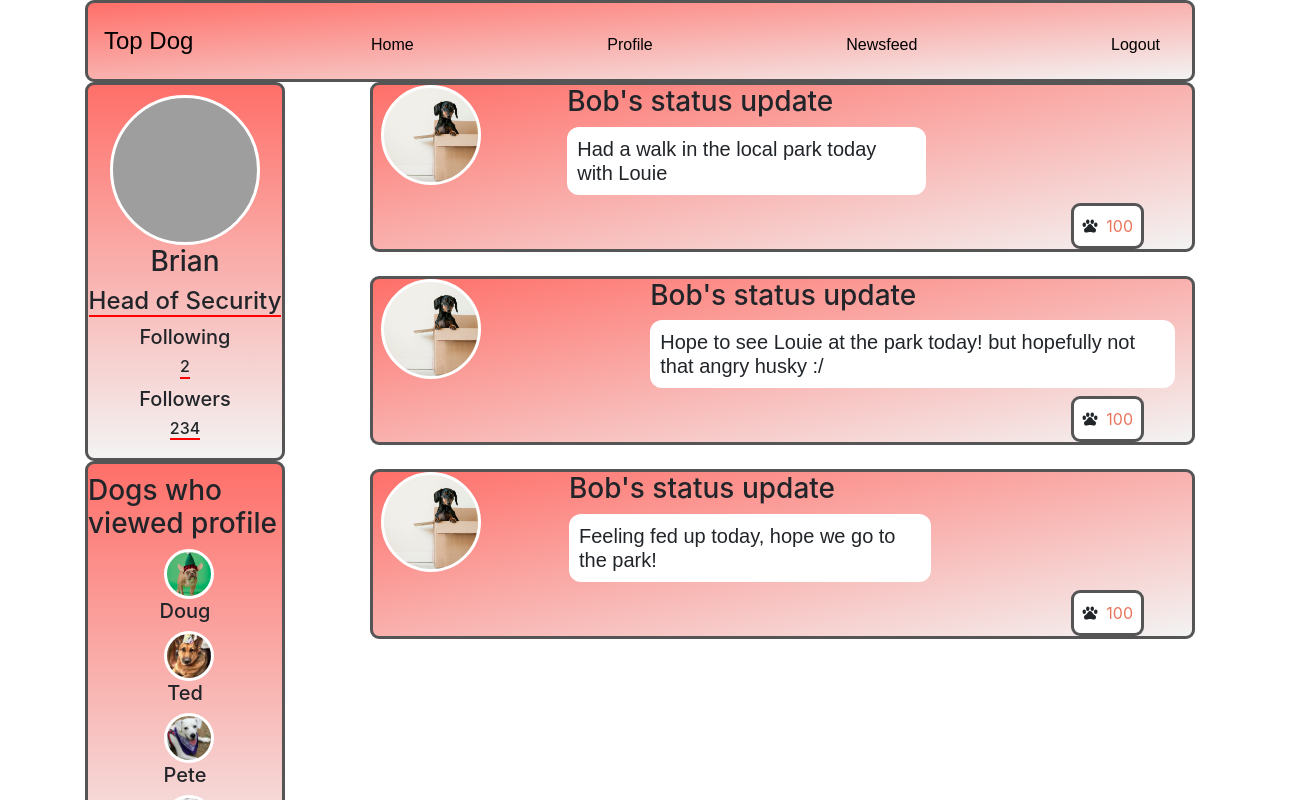
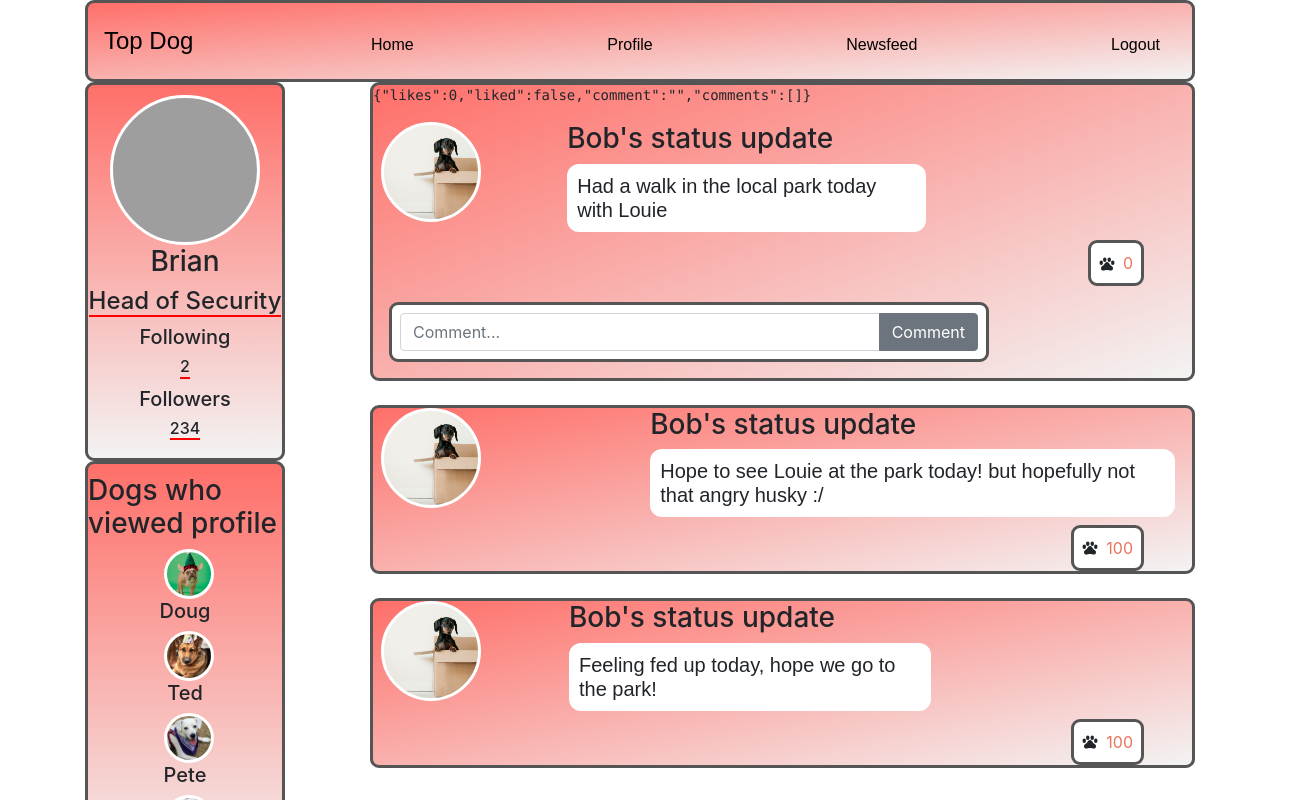
Before and after one commit to deltadesign/topdog, a React (Create React App) app: page / in a window 1280 px wide. Both pictures are taken after typing "Sample", "Sample123" into the empty fields and a click on the button "Submit". Shown: the top 800 px of the page, 1310 px wide, since content can reach past the window. Built offline with nearby package versions, Linux system fonts and the light colour scheme; grey boxes are pictures that could not be loaded.

Commit message:
Added likes and comments to posts

```diff
--- a/src/App.css
+++ b/src/App.css
@@ -112,11 +112,9 @@
   align-items: flex-start;
   /* width: 400px; */
   height:auto;
-
   background-image: linear-gradient(to bottom right,var(--mainbrand),var(--brandbckgrnd));
   border-radius: 9px;
   border: 3px solid #555;
-
 }
 
 .post-content{
@@ -193,9 +191,6 @@
 
 }
 
-
-
-
 .profiletext{
   display: flex;
   flex-direction: column;
--- a/src/App.js
+++ b/src/App.js
@@ -38,7 +38,7 @@ class App extends React.Component {
       {/* <pre>{JSON.stringify(this.state)}</pre> */}
 
       {this.state.loggedIn ? <Profile logout = {()=>this.userLogin()} username ={this.state.username}/> : <Landing userLogin = {(username)=>this.userLogin(username)}/>}
-     <Feedpage/>
+     {/* <Feedpage/> */}
     </>
   );
 }
--- a/src/components/cards/statusCard1.js
+++ b/src/components/cards/statusCard1.js
@@ -1,42 +1,120 @@
 import React from 'react';
-import 'bootstrap/dist/css/bootstrap.min.css'
-import Card from 'react-bootstrap/card'
+
+//BOOTSTRAP ELEMENTS
+import 'bootstrap/dist/css/bootstrap.min.css';
+import Card from 'react-bootstrap/card';
 import Button from 'react-bootstrap/button';
 import Row from 'react-bootstrap/row';
 import Col from 'react-bootstrap/col';
-import '../../profilepage.css';
+import InputGroup from 'react-bootstrap/InputGroup';
+import Form from 'react-bootstrap/form';
+
+//REACT ICONS
 import {IoPawSharp} from 'react-icons/io5';
 
 class StatusCard1 extends React.Component{
   constructor(props){
   super(props)
-  this.state = {}
+  this.state = {
+    likes: 0,
+    liked: false,
+    comment:'',
+    comments: []
+    }
+  }
+
+  //HANDLES COMMENT TEXT
+  handleChange(e){
+    this.setState(() => ({
+      comment: e.target.value
+    }))
+  }
+
+  //HANDLES ADDING COMMENTS
+  addComment(e){
+    // console.log(e.target)
+    const comment = this.state.comment;
+    const comments = this.state.comments;
+
+    if(comment.length === 0){
+      alert('doin a bamboozle.. comments cannot be blank')
+    }else{
+    this.setState(() => ({
+      comments: [...comments, comment],
+      comment: ""
+    }))
+    }
+    e.preventDefault();
+  }
+
+  //RENDERS ALL COMMENTS
+  renderComments(){
+    return this.state.comments.map((comment, i) => (
+      <h3 key = {i} style={{width:'600px', backgroundColor: 'white'}}>{comment}</h3>
+    ))
+  }
+
+  //ADDS & REMOVES A LIKE
+  pawsome(){
+    const liked = this.state.liked;
+
+    if(liked === false){
+      this.setState(() => ({
+        likes: this.state.likes+1,
+        liked: true
+      }))
+    } else {
+      this.setState(() => ({
+        likes: this.state.likes-1,
+        liked: false
+      }))
+    }
   }
 
   render(){
     return (
-    <>
 
       <Card className="status-card1">
+       <pre>{JSON.stringify(this.state)}</pre>
         <Row>
-          <Col md={4}><div className="imageContainer">
+          <Col md={4}>
+            <div className="imageContainer">
             <div id="userImage1"></div>
-      </div></Col>
-          <Col md={8}> <h3>Bob's status update</h3>
-           <h5 className= "post-content"> Had a walk in the local park today with Louie</h5></Col>
+            </div>
+          </Col>
 
-
+          <Col md={8}>
+            <h3>Bob's status update</h3>
+            <h5 className= "post-content"> Had a walk in the local park today with Louie</h5>
+          </Col>
         </Row>
 
         <div className="buttonbox">
-            <IoPawSharp/>
+          <div onClick={()=>this.pawsome()}><IoPawSharp/></div>
+          <div className="likes">{this.state.likes}</div>
+        </div>
+          <Form onSubmit = {(e) => this.addComment(e)}>
 
-              <div className="likes">100</div>
-               </div>
+            <InputGroup className="m-3 buttonbox" style={{width:'600px'}}>
+              <Form.Control
+              placeholder="Comment..."
+              name = "comment"
+              onChange = {(e) => this.handleChange(e)}
+              value = {this.state.comment}
+              />
+              <InputGroup.Append>
+              <Button variant = "secondary" type="submit">Comment</Button>
+              </InputGroup.Append>
+            </InputGroup>
+           </Form>
 
+        <Row>
+          <Col>
+          {this.renderComments()}
+          </Col>
+        </Row>
 
       </Card>
-       </>
      );
   }
 }
--- a/src/components/profile.js
+++ b/src/components/profile.js
@@ -36,10 +36,12 @@ class Profile extends React.Component{
           <div className = "profile-page"></div>
             <Navbar logout= {()=>this.logout()}/>
 
+            <Row>
+              <Col md="3">
+                <Feed/>
+                <ViewprofileCard/>
+              </Col>
 
-            <Row>
-
-              <Col md="3"> <Feed/> <ViewprofileCard/> </Col>
               <Col md="9">
                 <StatusCard1/>
                 <br/>
@@ -47,10 +49,10 @@ class Profile extends React.Component{
                 <br/>
                 <StatusCard3/>
               </Col>
+
                </Row>
 
               <Footer/>
-
 
         </Container>
       )
```
Lines whose indentation alone changed are shown as unchanged.
